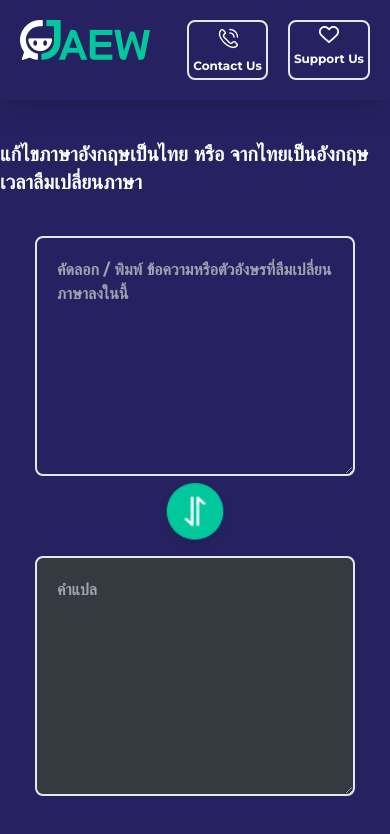
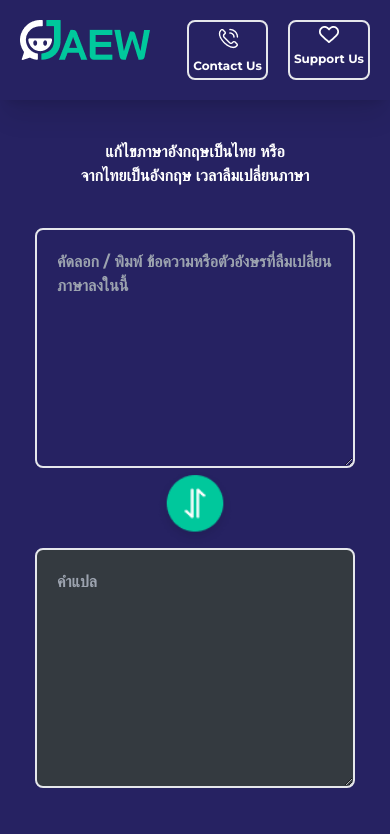
Before and after one commit to Phrompong/jaew-translate, a Next.js app: page /home in a window 390 px wide. Shown: the top 834 px of the page. Built offline with nearby package versions, Linux system fonts and the light colour scheme; no server answers.

Commit message:
Update for responsive

```diff
--- a/app/home/page.tsx
+++ b/app/home/page.tsx
@@ -340,8 +340,9 @@ export default function Home() {
 
         {/* Translate and history mobile */}
         <div className="flex flex-col font-bold text-white gap-10 desktop:hidden tablet:hidden mobile:flex">
-          <span className="flex justify-center text-xl">
-            แก้ไขภาษาอังกฤษเป็นไทย หรือ จากไทยเป็นอังกฤษ เวลาลืมเปลี่ยนภาษา
+          <span className="flex justify-center text-md text-center">
+            แก้ไขภาษาอังกฤษเป็นไทย หรือ <br />
+            จากไทยเป็นอังกฤษ เวลาลืมเปลี่ยนภาษา
           </span>
           <div className="flex flex-col flex-wrap content-center">
             <Box
```
